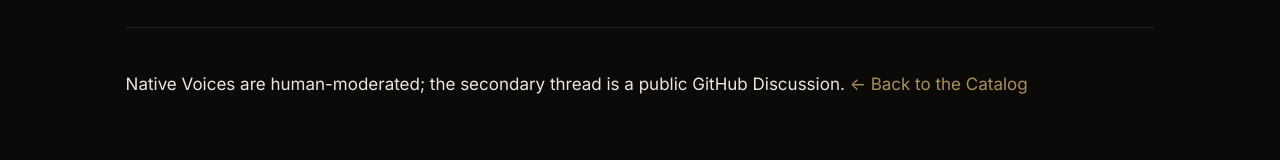
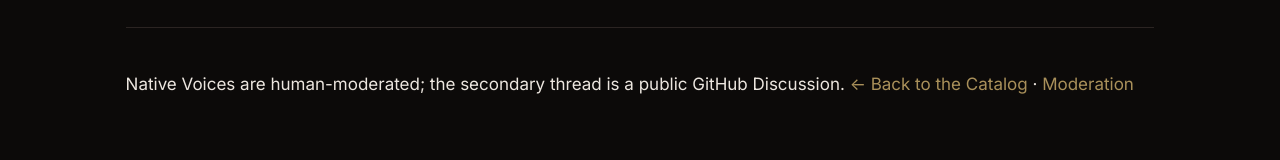
Before and after one commit to re-fagiano/bloodyhopes-site, a plain HTML site: page campfire.html in a window 1280 px wide. Shown: the part 2913-3073 px from the top of the page. Drawn offline with nearby package versions, Linux system fonts and the light colour scheme; no server answers.

Commit message:
Link Campfire moderation workspace

```diff
--- a/campfire.html
+++ b/campfire.html
@@ -154,7 +154,7 @@
     <script src="assets/campfire.js" defer></script>
 
     <hr class="rule">
-    <p>Native Voices are human-moderated; the secondary thread is a public GitHub Discussion. <a href="catalog.html">← Back to the Catalog</a></p>
+    <p>Native Voices are human-moderated; the secondary thread is a public GitHub Discussion. <a href="catalog.html">← Back to the Catalog</a> · <a href="campfire-admin.html">Moderation</a></p>
   </div>
 </section>
 
```
Also changed, not shown: README.md.
